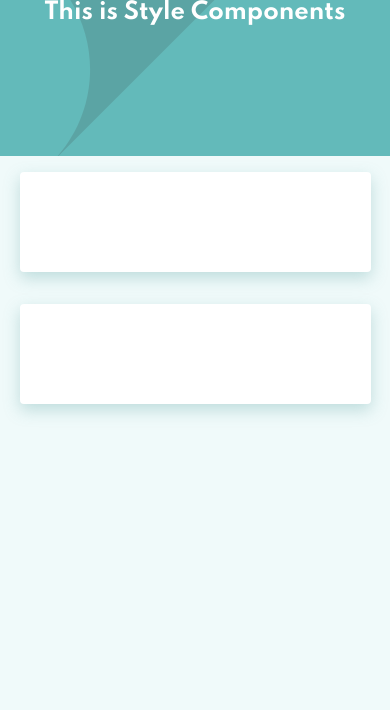
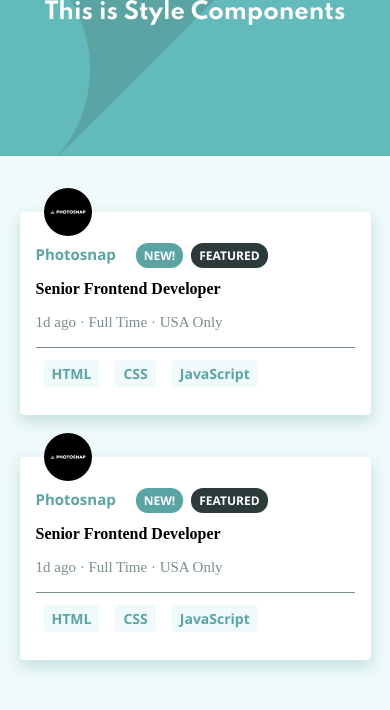
Before and after one commit to TKadyear/job-listing, a React (Create React App) app: page / in a window 390 px wide. Shown: the top 710 px of the page. Built offline with nearby package versions, Linux system fonts and the light colour scheme.

Commit message:
Added the display of the Card in mobile view with fake data

```diff
--- a/src/components/CardTemplate.js
+++ b/src/components/CardTemplate.js
@@ -3,13 +3,88 @@ import { device } from "../device";
 
 const ContainerCard = styled.div`
   background: var(--bg-cards);
-  width: 100%;
-  height: 100px;
+  padding: 2rem 1rem;
+  position: relative;
   border-radius: 0.25rem;
   box-shadow: 0 6px 16px var(--shadow-primary);
 `;
+const TitleCompany = styled.p`
+  display: inline;
+  margin-right:1rem ;
+  font-family: 'Segoe UI', Tahoma, Geneva, Verdana, sans-serif;
+  color: var(--primary);
+  font-weight: bold;
+`
+const ImageCompany = styled.img`
+  position: absolute;
+  width: 3rem;
+  top: -1.5rem;
+  left: 1.5rem;
+`
+const ContainerTags = styled.div`
+  display: inline;
+  height: max-content;
 
-export const CardTemplate = () => {
+`
+// IMPROVE the way to pass props in these tags
+const Tag = styled.span`
+  display: inline;
+  font-family: 'Segoe UI', Tahoma, Geneva, Verdana, sans-serif;
+  background-color: ${props => props.new ? 'var(--primary)' : 'var(--darker-bg)'} ;
+  padding: 4px 8px;
+  margin: 0 0.25rem;
+  border-radius: 12px;
+  color: white;
+  font-weight: bold;
+  font-size: 12px;
+`
+const JobPosition = styled.p`
+  font-size: 1rem;
+  font-weight: bold;
+`
+const DetailsJob = styled.span`
+  color: var(--dark-bg);
+`
+const Divider = styled.hr`
+  border: 0;
+  height: 0.75px;
+  background: var(--dark-bg);
+  margin: 1rem auto;
+  @media ${device.tablet}{
+    display:none;
+  }
+`
 
-  return <ContainerCard ></ContainerCard>;
+const DevTag = styled.p`
+  display: inline;
+  font-family: 'Segoe UI', Tahoma, Geneva, Verdana, sans-serif;
+  background-color: var(--bg-primary);
+  padding: 4px 8px;
+  margin: 0 0.5rem;
+  border-radius: 4px;
+  color: var(--primary);
+  font-weight: bold;
+  font-size: 14px;
+`
+export const CardTemplate = (props) => {
+  const job = props.data;
+  const LanguagesRequired = () => job.languages.map(language =>
+    <DevTag key={job.company + language}>{language}</DevTag>
+  )
+  const detail = `${job.postedAt} · ${job.contract} · ${job.location}`
+  return (
+    <ContainerCard>
+      <ImageCompany src={job.logo} />
+      <TitleCompany>{job.company}</TitleCompany>
+      <ContainerTags>
+        {job.new && <Tag new={job.new}>NEW!</Tag>}
+        {job.featured && <Tag new={false}>FEATURED</Tag>}
+      </ContainerTags>
+      <JobPosition>{job.position}</JobPosition>
+      <DetailsJob>{detail}</DetailsJob>
+      <Divider />
+      {LanguagesRequired()}
+
+    </ContainerCard >
+  );
 }
--- a/src/components/CardsContainer.js
+++ b/src/components/CardsContainer.js
@@ -3,18 +3,33 @@ import { device } from "../device";
 import { CardTemplate } from "./CardTemplate";
 const Container = styled.div`
   width: 90%;
-  margin: 1rem auto;
+  margin: 3.5rem auto;
   display: flex;
   flex-direction: column;
-  gap: 2rem;
+  gap: 2.625rem;
 `;
 
 export const CardsContainer = () => {
+  const data = {
+    "id": 1,
+    "company": "Photosnap",
+    "logo": "./images/photosnap.svg",
+    "new": true,
+    "featured": true,
+    "position": "Senior Frontend Developer",
+    "role": "Frontend",
+    "level": "Senior",
+    "postedAt": "1d ago",
+    "contract": "Full Time",
+    "location": "USA Only",
+    "languages": ["HTML", "CSS", "JavaScript"],
+    "tools": []
+  }
 
   return (
     <Container>
-      <CardTemplate></CardTemplate>
-      <CardTemplate></CardTemplate>
+      <CardTemplate data={data} />
+      <CardTemplate data={data} />
     </Container>
   )
 }
--- a/src/index.css
+++ b/src/index.css
@@ -19,4 +19,5 @@
 body {
   margin: 0 auto;
   font-size: 15px;
+  box-sizing: border-box;
 }
```
